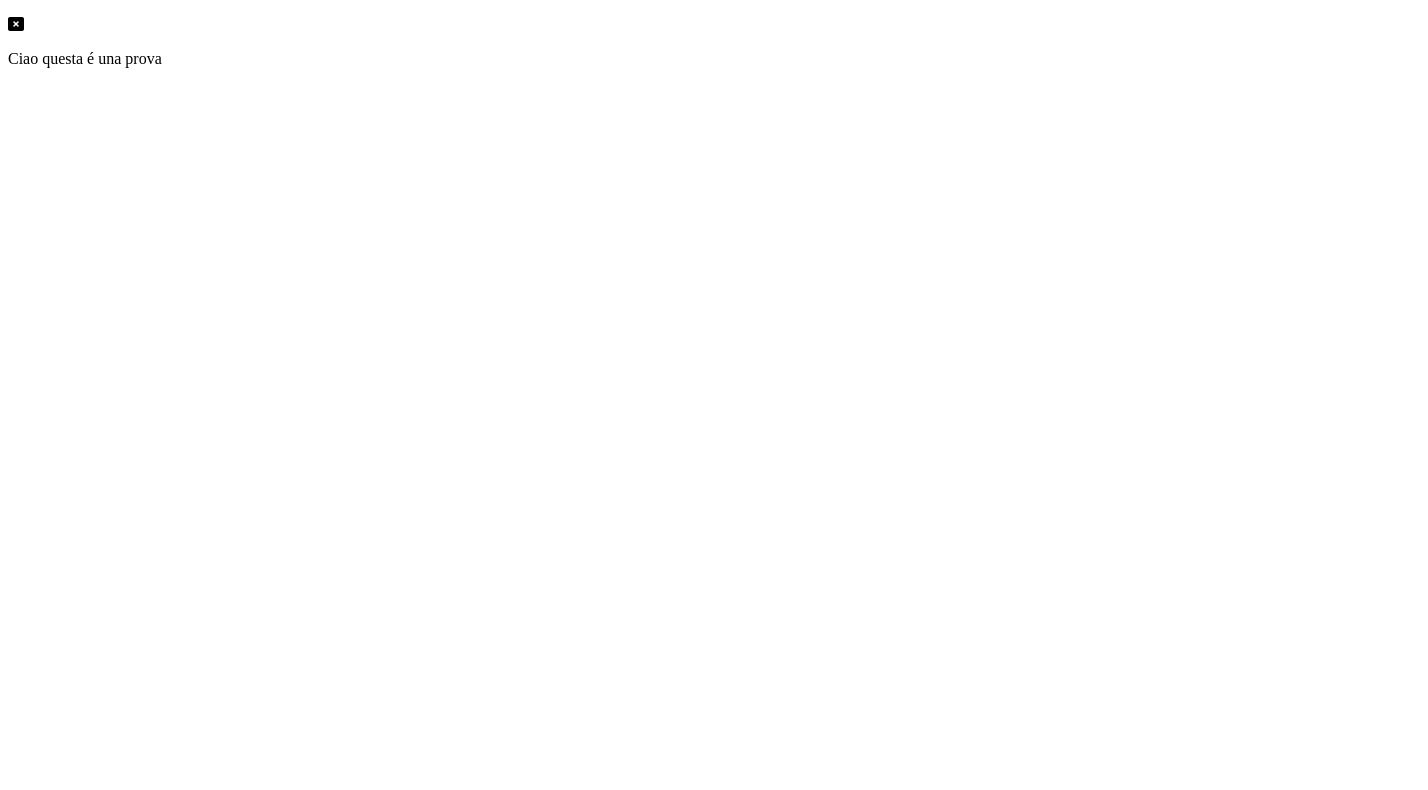
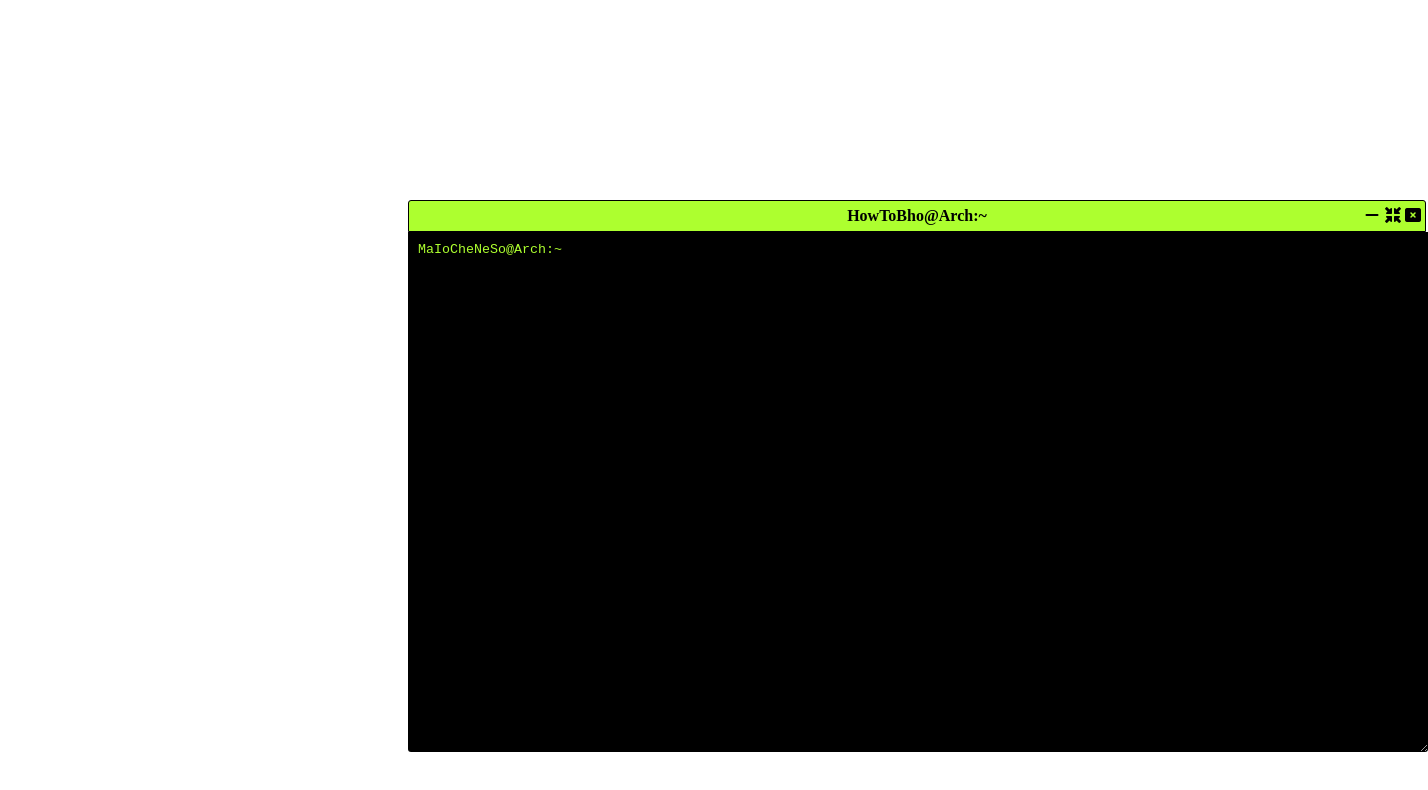
Before and after one commit to TristePan/Web_Programming, a plain HTML site: page Linux_Terminal/index.html in a window 1280 px wide. Shown: the whole page, 1428 px wide, since content can reach past the window. Drawn offline with Linux system fonts and the light colour scheme.

Commit message:
Bozza terminale

```diff
--- a/Linux_Terminal/index.html
+++ b/Linux_Terminal/index.html
@@ -4,14 +4,23 @@
         <meta charset="UTF-8" />
         <head>
             <link rel="stylesheet" href="styles.css" />
-            <link rel="stylesheet" href="https://cdnjs.cloudflare.com/ajax/libs/font-awesome/6.2.0/css/all.min.css" integrity="sha512-xh6O/CkQoPOWDdYTDqeRdPCVd1SpvCA9XXcUnZS2FmJNp1coAFzvtCN9BmamE+4aHK8yyUHUSCcJHgXloTyT2A==" crossorigin="anonymous" referrerpolicy="no-referrer" />
+            <link
+                rel="stylesheet"
+                href="https://cdnjs.cloudflare.com/ajax/libs/font-awesome/6.2.0/css/all.min.css"
+                integrity="sha512-xh6O/CkQoPOWDdYTDqeRdPCVd1SpvCA9XXcUnZS2FmJNp1coAFzvtCN9BmamE+4aHK8yyUHUSCcJHgXloTyT2A=="
+                crossorigin="anonymous"
+                referrerpolicy="no-referrer"
+            />
         </head>
         <title>Linux Terminal</title>
     </head>
     <body>
-        <div class="ToolBar">
-            <p><i class="fa fa-rectangle-xmark"></i></p>
+        <div class="OptionBar">
+            <b class="title">HowToBho@Arch:~</b>
+            <i class="close"><i class="fa fa-rectangle-xmark"></i></i>
+            <i class="resized"><i class="fa-solid fa-minimize"></i></i>
+            <i class="minimaze"><i class="fa fa-minus"></i></i>
         </div>
-        <p>Ciao questa é una prova</p>
+        <textarea class="Terminal">MaIoCheNeSo@Arch:~ </textarea>
     </body>
 </html>
--- a/Linux_Terminal/styles.css
+++ b/Linux_Terminal/styles.css
@@ -0,0 +1,70 @@
+.OptionBar {
+    width: 1016px;
+    border: 1px solid black;
+    border-top-left-radius: 3px;
+    border-top-right-radius: 3px;
+    border-bottom-left-radius: 0%;
+    background-color: greenyellow;
+    position: relative;
+    margin-top: 200px;
+    margin-left: 400px;
+    padding-top: 30px;
+}
+
+.Terminal {
+    width: 1000px;
+    height: 500px;
+    background-color: black;
+    border: 30px;
+    border-bottom-left-radius: 3px;
+    border-bottom-right-radius: 3px;
+    position: relative;
+    margin-top: 0;
+    margin-left: 400px;
+    color: greenyellow;
+    font-family: monospace;
+    padding: 10px;
+}
+
+.close {
+    position: absolute;
+    top: 5px;
+    right: 0;
+    width: 20px;
+    height: 20px;
+    line-height: 20px;
+    font-weight: bold;
+    cursor: pointer;
+}
+
+.resized {
+    position: absolute;
+    top: 5px;
+    right: 20px;
+    width: 20px;
+    height: 20px;
+    line-height: 20px;
+    font-weight: bold;
+    cursor: pointer;
+}
+
+.minimaze {
+    position: absolute;
+    top: 5px;
+    right: 40px;
+    width: 20px;
+    height: 10px;
+    line-height: 20px;
+    font-weight: bold;
+}
+
+.title {
+    position: absolute;
+    top: 5px;
+    left: 0;
+    width: 100%;
+    height: 20px;
+    line-height: 20px;
+    font-weight: bold;
+    text-align: center;
+}
```
